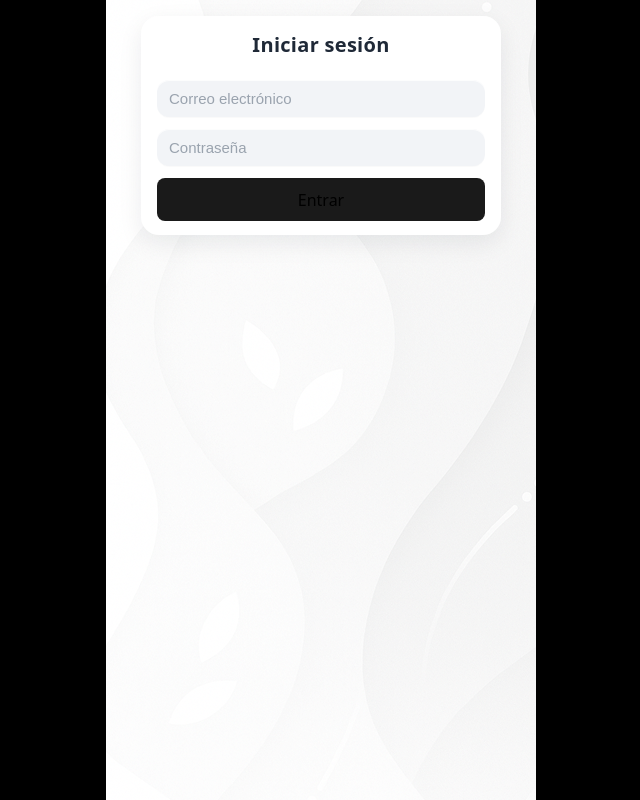
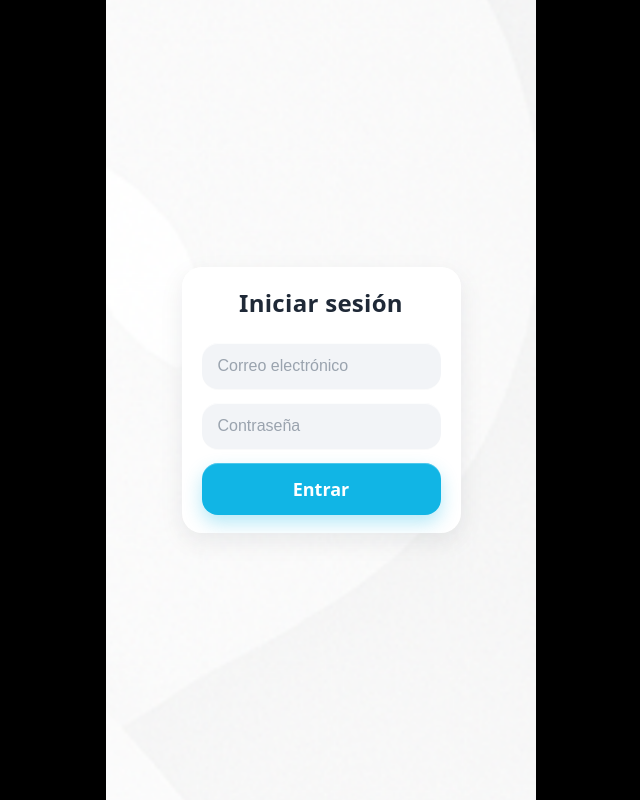
Before and after one commit to SophieSued/etiketa, a React (Vite) app: page /login in a window 1280 px wide. Shown: the whole page, without its empty margins (319-959 px from the left). Built offline with nearby package versions, Linux system fonts and the light colour scheme; no server answers.

Commit message:
css login page

```diff
--- a/src/components/FormularioLogin.jsx
+++ b/src/components/FormularioLogin.jsx
@@ -7,13 +7,14 @@
 
   const handleSubmit = (e) => {
     e.preventDefault();
-    const datos = { email, password };
-    onLogin?.(datos);
+    onLogin?.({ email, password });
   };
 
   return (
-    <form className="formulario" onSubmit={handleSubmit}>
+    <div className="auth-page auth-page--login">
+      <form className="formulario formulario--registro" onSubmit={handleSubmit}>
         <h2>Iniciar sesión</h2>
+
         <input
           type="email"
           placeholder="Correo electrónico"
@@ -21,6 +22,7 @@
           onChange={(e) => setEmail(e.target.value)}
           required
         />
+
         <input
           type="password"
           placeholder="Contraseña"
@@ -28,8 +30,10 @@
           onChange={(e) => setPassword(e.target.value)}
           required
         />
-      <button type="submit">Entrar</button>
+
+        <button type="submit" className="submit-btn">Entrar</button>
       </form>
+    </div>
   );
 };
 
--- a/src/styles/Formularios.css
+++ b/src/styles/Formularios.css
@@ -235,3 +235,130 @@
   .acciones-externas{ gap: 8px; margin-top: 10px; }
   .cta-externa{ padding: 12px 18px; font-size: 20px; }
 }
+
+/* ===== Login: que se vea como el mock ===== */
+.formulario--login{
+  border-radius: 28px;                 /* esquinas más grandes como en la 1ra imagen */
+  gap: 14px;
+}
+
+/* Título y subtítulo alineados a la izquierda */
+.formulario--login h2{
+  text-align: left;                    /* ← no centrado */
+  color: var(--c-primary);             /* celeste del mock */
+  font-size: 26px;
+  line-height: 1.2;
+  margin: 0 0 6px;
+  font-weight: 800;
+}
+.formulario--login .sub,
+.formulario--login p{
+  text-align: left;
+  color: #5b6571;                      /* gris más oscuro y legible */
+  margin: 0 0 10px;
+}
+
+/* Inputs pill con borde suave, como en el mock */
+.formulario--login input{
+  background: var(--c-input);          /* #f2f4f7 */
+  border: 1.5px solid #e6e8ec;         /* borde clarito */
+  border-radius: 16px;
+  padding: 14px 18px;
+  font-size: 16px;
+  color: var(--c-text);
+  box-shadow:
+    inset 0 1px 0 rgba(255,255,255,.9), /* brillo superior sutil */
+    0 0 0 rgba(0,0,0,0);                /* sin sombra exterior */
+}
+.formulario--login input::placeholder{
+  color: #9aa3ae;
+  font-weight: 600;
+}
+
+/* Foco claro (no tan “glow”) */
+.formulario--login input:focus{
+  background: #fff;
+  border-color: #cfeefa;
+  box-shadow: 0 0 0 3px rgba(17,181,229,.18);
+  outline: none;
+}
+
+/* ⚠️ Safari/Chrome: neutraliza el gris del autocompletado */
+.formulario--login input:-webkit-autofill,
+.formulario--login input:-webkit-autofill:hover,
+.formulario--login input:-webkit-autofill:focus{
+  -webkit-text-fill-color: var(--c-text);
+  transition: background-color 9999s ease-in-out 0s;
+  box-shadow: 0 0 0px 1000px var(--c-input) inset; /* mantiene el fondo claro */
+  border: 1.5px solid #e6e8ec;
+}
+
+/* Botón (si el login lleva botón dentro del card) */
+.formulario--login .submit-btn{
+  background: #111;                    /* si lo querés negro como tu 2da captura */
+  border-radius: 16px;
+  padding: 14px 18px;
+  font-size: 18px;
+}
+.formulario--login .submit-btn:hover{
+  filter: brightness(1.03);
+  box-shadow: 0 6px 14px rgba(0,0,0,.15);
+}
+
+/* Centrar el login en el medio de la pantalla */
+.auth-page--login {
+  min-height: 100vh;              /* ocupa toda la altura */
+  display: flex;
+  flex-direction: column;
+  justify-content: center;        /* centro vertical */
+  align-items: center;            /* centro horizontal */
+  padding: 0;                     /* aseguramos que no empuje hacia abajo */
+}
+
+.auth-page--login .logo-container {
+  margin-bottom: 20px; /* espacio entre logo y formulario */
+}
+
+/* Centrar SOLO el login en el medio de la pantalla */
+.auth-page.auth-page--login{
+  min-height: 100svh;   /* viewport real móvil */
+  display: grid;
+  place-content: center; /* centro vertical + horizontal */
+  padding: 0;
+}
+
+.auth-page.auth-page--login .formulario{
+  margin: 0 !important; /* evita margen que lo empuje hacia arriba */
+}
+
+/* ====== LOGIN más grande (sin cambiar estética) ====== */
+.auth-page--login .formulario{
+  max-width: 420px !important;   /* antes 360px */
+  padding: 18px 20px !important; /* un poco más de aire */
+  gap: 14px !important;
+  border-radius: 20px;
+}
+
+.auth-page--login .formulario h2{
+  font-size: 24px;               /* título un poco mayor */
+  margin-bottom: 8px;
+}
+
+.auth-page--login .formulario input{
+  padding: 14px 16px;            /* inputs más altos */
+  font-size: 16px;
+  border-radius: 16px;
+}
+
+.auth-page--login .formulario .submit-btn{
+  padding: 14px 18px;            /* botón más alto */
+  font-size: 18px;
+  border-radius: 16px;
+}
+
+/* En pantallas algo más anchas, permite aún más ancho */
+@media (min-width: 480px){
+  .auth-page--login .formulario{
+    max-width: 440px !important;
+  }
+}
```
Lines whose indentation alone changed are shown as unchanged.
